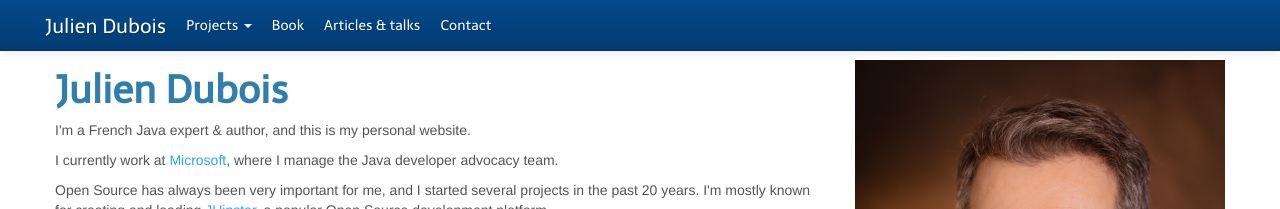
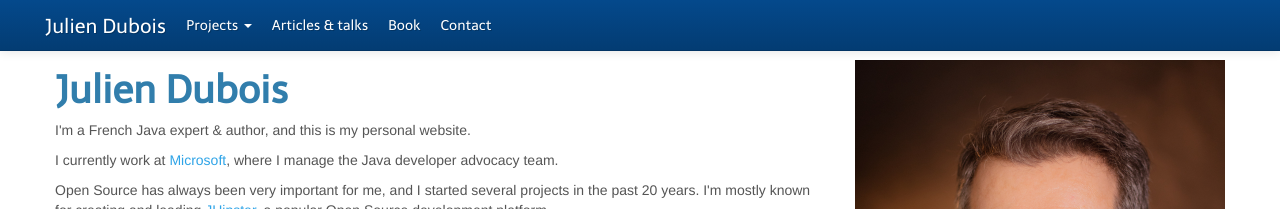
Before and after one commit to jdubois/jdubois.github.com, a Jekyll site: the page built from index.html, in a window 1280 px wide. Shown: the top 209 px of the page. Built offline with Jekyll 4.4.1, drawn with Linux system fonts in a browser that asks for light colours; nearby versions of some CDN libraries.

Commit message:
re-order menu

```diff
--- a/_layouts/default.html
+++ b/_layouts/default.html
@@ -63,11 +63,11 @@
                                     </li>
                                 </ul>
                             </li>
+                            <li {% if '/articles.html' == page.url %}class="active"{% endif %}>
+                                <a href="/articles.html">Articles &amp; talks</a>
+                            </li>
                             <li {% if '/book.html' == page.url %}class="active"{% endif %}>
                                 <a href="/book.html">Book</a>
-                            </li>
-                            <li {% if '/articles.html' == page.url %}class="active"{% endif %}>
-                                <a href="/articles.html">Articles &amp; talks</a>
                             </li>
                             <li {% if '/contact.html' == page.url %}class="active"{% endif %}>
                                 <a href="/contact.html">Contact</a>
```
